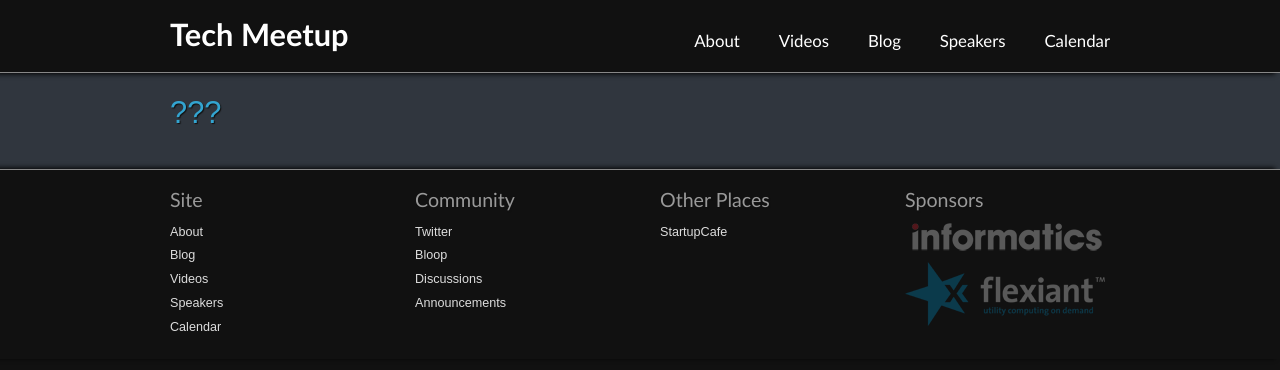
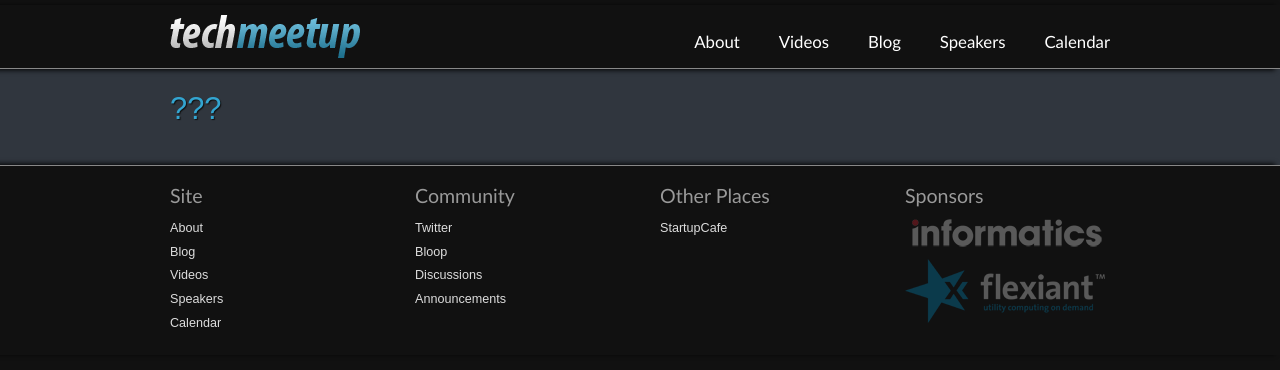
Before and after one commit to techmeetup/techmeetup.co.uk, a Django app: template techmeetup/templates/blog/post_detail.html in a window 1280 px wide. Shown: the top 370 px of the page. Run offline with Django 3.2, Linux system fonts and the light colour scheme; the template is opened without the code that fills it, so the values that code supplies are empty.

Commit message:
added tmp logo

```diff
--- a/techmeetup/static/css/desktop.css
+++ b/techmeetup/static/css/desktop.css
@@ -64,6 +64,7 @@ li {
 }
 
 #headerwrapper {
+    margin-top:5px;
     background      : #111;
     color           : #30363E;
     border-bottom   : 1px solid #888;
@@ -96,9 +97,11 @@ li {
 }
 
 #header h1 a {
-    color       : white !important;
-    font-weight : bold;
-    font-family : serif;
+    background:url(/static/img/techmeetup_logo.png);
+    display:block;
+    height:43px;
+    width:190px;
+    text-indent:-999px;
 }
 #header a:link, #header a:visited {
     font-family     : "Trebuchet MS", verdana;
@@ -110,8 +113,8 @@ li {
 }
 
 #header h1 {
+    margin:0px;
     float  : left;
-    margin : 10px 0;
 }
 
 #header ul {
@@ -119,12 +122,12 @@ li {
     bottom     : 0px;
     right      : 0px;
     list-style : none;
-    margin-top : 18px;
+    margin-top : 0px;
 }
 
 #header > ul > li {
     display     : inline-block;
-    margin      : 5px 0px 5px 35px;
+    margin      : 5px 0px 0px 35px;
     font-size   : 120%;
 }
 
```
Also changed, not shown: techmeetup/static/img/techmeetup_logo.png (added).
